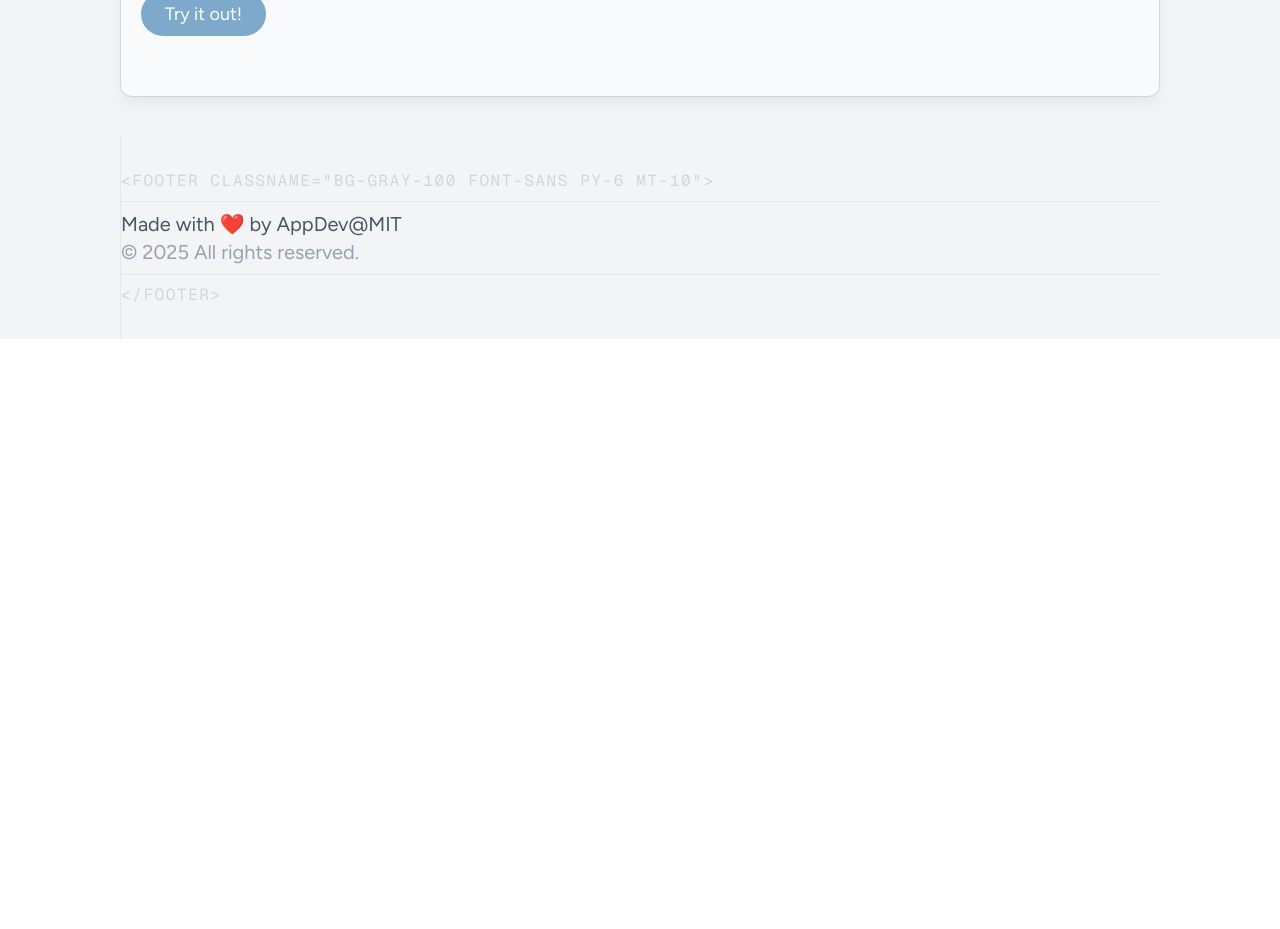
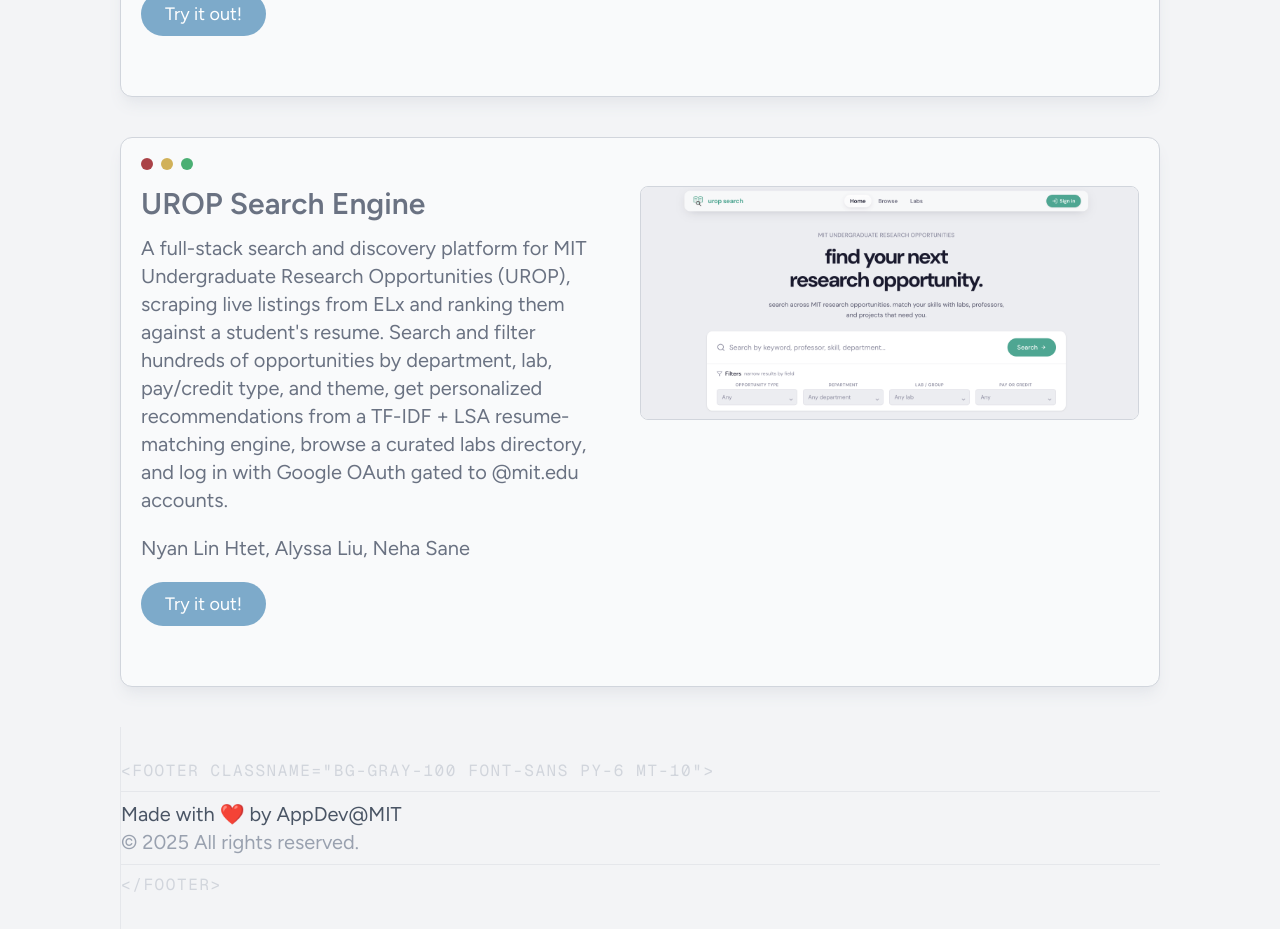
Before and after one commit to appdev-at-mit/appdev-site, a Next.js app: page /products in a window 1280 px wide. Shown: the part 1900-2829 px from the top of the page. Before the commit the page ends 2239 px from the top, so only its background shows below. Built offline with nearby package versions, Linux system fonts and the light colour scheme.

Commit message:
added urop search web to products page

```diff
--- a/src/app/products/page.tsx
+++ b/src/app/products/page.tsx
@@ -25,6 +25,10 @@
     "mit club database",
     "mit housing finder",
     "mit summer housing",
+    "mit urop",
+    "mit urop search",
+    "mit undergraduate research opportunities",
+    "mit research opportunities",
   ],
 };
 
--- a/src/app/products/projectdetails.ts
+++ b/src/app/products/projectdetails.ts
@@ -23,4 +23,12 @@
     imageUrl: "/clubs.jpg",
     team: "An Dinh, Anna Li, Bhadra Rupesh, Hailey Pan, Justin Le, Srilekha Mamidala, Victoria Park, Kara Chou, Samantha Shih",
   },
+  {
+    title: "UROP Search Engine",
+    description:
+      "A full-stack search and discovery platform for MIT Undergraduate Research Opportunities (UROP), scraping live listings from ELx and ranking them against a student's resume. Search and filter hundreds of opportunities by department, lab, pay/credit type, and theme, get personalized recommendations from a TF-IDF + LSA resume-matching engine, browse a curated labs directory, and log in with Google OAuth gated to @mit.edu accounts.",
+    link: "https://miturop.org/",
+    imageUrl: "/uropsearch.png",
+    team: "Nyan Lin Htet, Alyssa Liu, Neha Sane",
+  },
 ];
```
Also changed, not shown: public/uropsearch.png (added).
